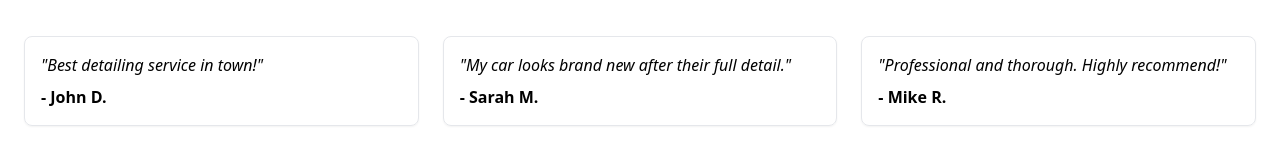
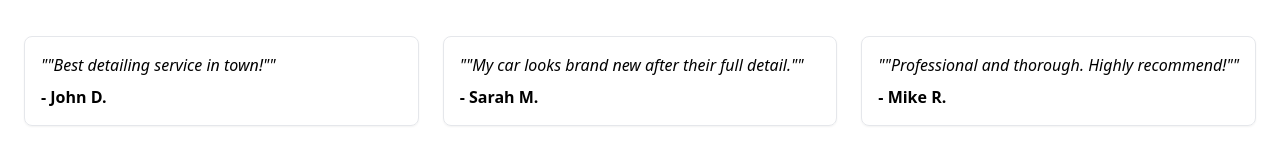
Before and after one commit to crivera1228/TrimSoreTruespace, a Next.js app: page /testimonials in a window 1280 px wide. Shown: the part 241-384 px from the top of the page. Built offline with nearby package versions, Linux system fonts and the light colour scheme.

Commit message:
quote fix

```diff
--- a/pages/testimonials.tsx
+++ b/pages/testimonials.tsx
@@ -52,9 +52,8 @@ const Testimonials: NextPage = () => {
                                     className="border rounded-lg p-4 bg-card text-card-foreground shadow-sm"
                                 >
                                     <p className="mb-2 italic">
-                                        "{testimonial.comment}"
+                                        "&quot;{testimonial.comment}&quot;"
                                     </p>{" "}
-                                    {/* Removed the &quot;Doe&quot; part */}
                                     <p className="font-semibold">
                                         - {testimonial.name}
                                     </p>
```
